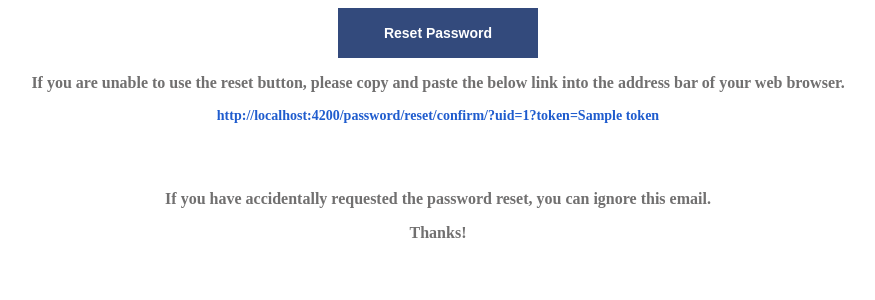
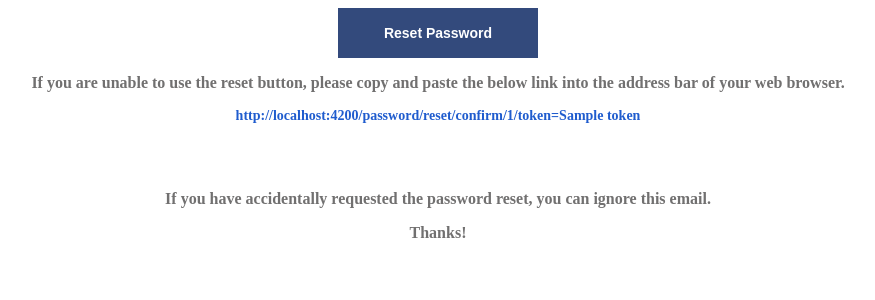
Before and after one commit to GiorgosXonikis/django-rest-api-prototype, a Django app: template accounts/templates/reset_password_email.html in a window 1280 px wide. Shown: the part 160-460 px from the top of the page, without its empty margins (202-1077 px from the left). Run offline with Django 3.2, Linux system fonts and the light colour scheme; the template is opened without the code that fills it: most values are stand-ins (such as "Sample title", 1, 10 or a date in 2020); parts of the project's set-up code (start-up, migrations or seed data) failed here and were passed over.

Commit message:
initial commit

```diff
--- a/accounts/templates/reset_password_email.html
+++ b/accounts/templates/reset_password_email.html
@@ -22,7 +22,7 @@
             <tr>
                 <td>
                     <div>
-                        <a href="http://localhost:4200/password/reset/confirm/?uid={{uid}}?token={{token}}"
+                        <a href="http://localhost:4200/password/reset/confirm/{{uid}}/{{token}}"
                            style="background-color: #334A7C; color: #ffffff; display:inline-block; font-family:sans-serif; font-size:14px;
                            line-height:50px; text-align:center; text-decoration:none; width:200px; -webkit-text-size-adjust:none; mso-hide:all;">
                             Reset Password
@@ -38,7 +38,7 @@
         </p>
 
         <p id='link' style="color: #1f5cce; font-size: 14px;">
-            http://localhost:4200/password/reset/confirm/?uid={{uid}}?token={{token}}
+            http://localhost:4200/password/reset/confirm/{{uid}}/token={{token}}
         </p>
 
         <br><br>
```
